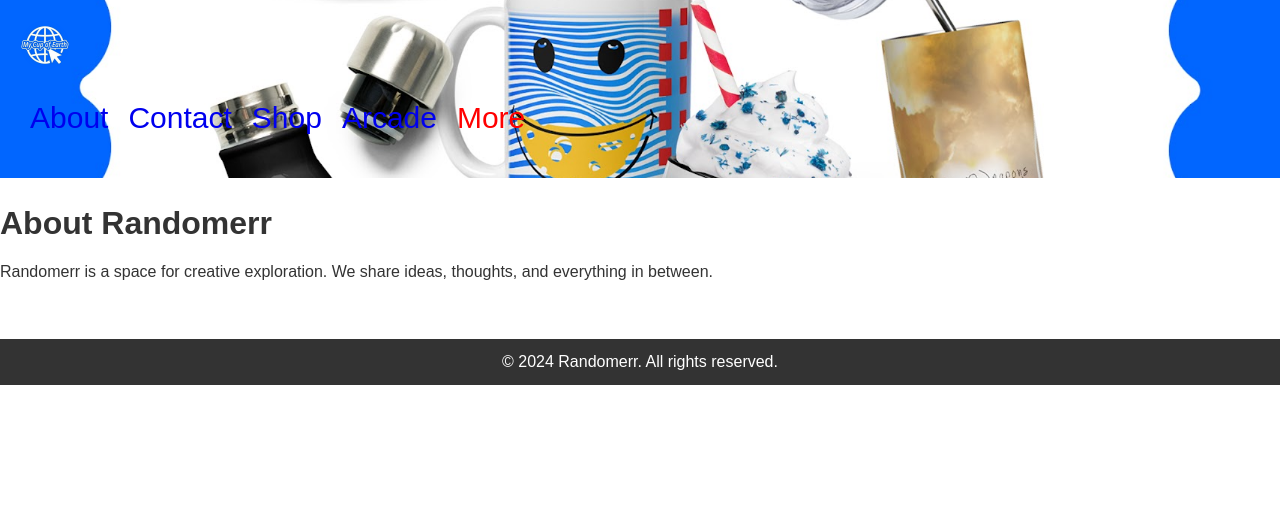
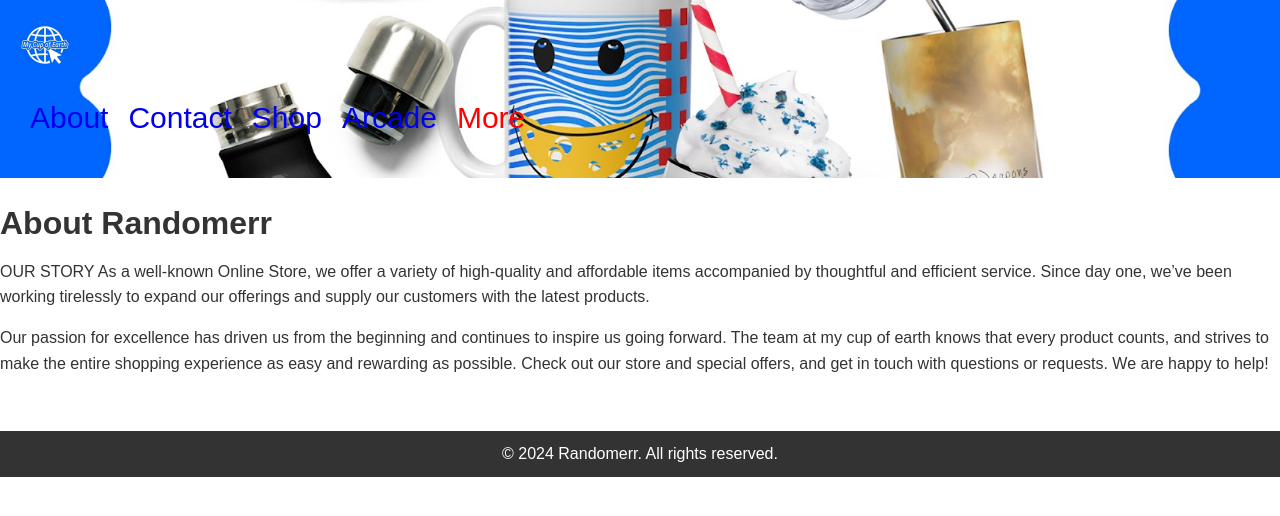
Before and after one commit to m-cochran/Randomerr, a Jekyll site: the page built from about.md, in a window 1280 px wide. Shown: the top 516 px of the page. Built offline with Jekyll 4.4.1, drawn with Linux system fonts in a browser that asks for light colours.

Commit message:
Update about.md

```diff
--- a/about.md
+++ b/about.md
@@ -6,4 +6,8 @@ permalink: /about/
 
 # About Randomerr
 
-Randomerr is a space for creative exploration. We share ideas, thoughts, and everything in between.
+
+OUR STORY
+As a well-known Online Store, we offer a variety of high-quality and affordable items accompanied by thoughtful and efficient service. Since day one, we’ve been working tirelessly to expand our offerings and supply our customers with the latest products.
+
+Our passion for excellence has driven us from the beginning and continues to inspire us going forward. The team at my cup of earth knows that every product counts, and strives to make the entire shopping experience as easy and rewarding as possible. Check out our store and special offers, and get in touch with questions or requests. We are happy to help!
```
